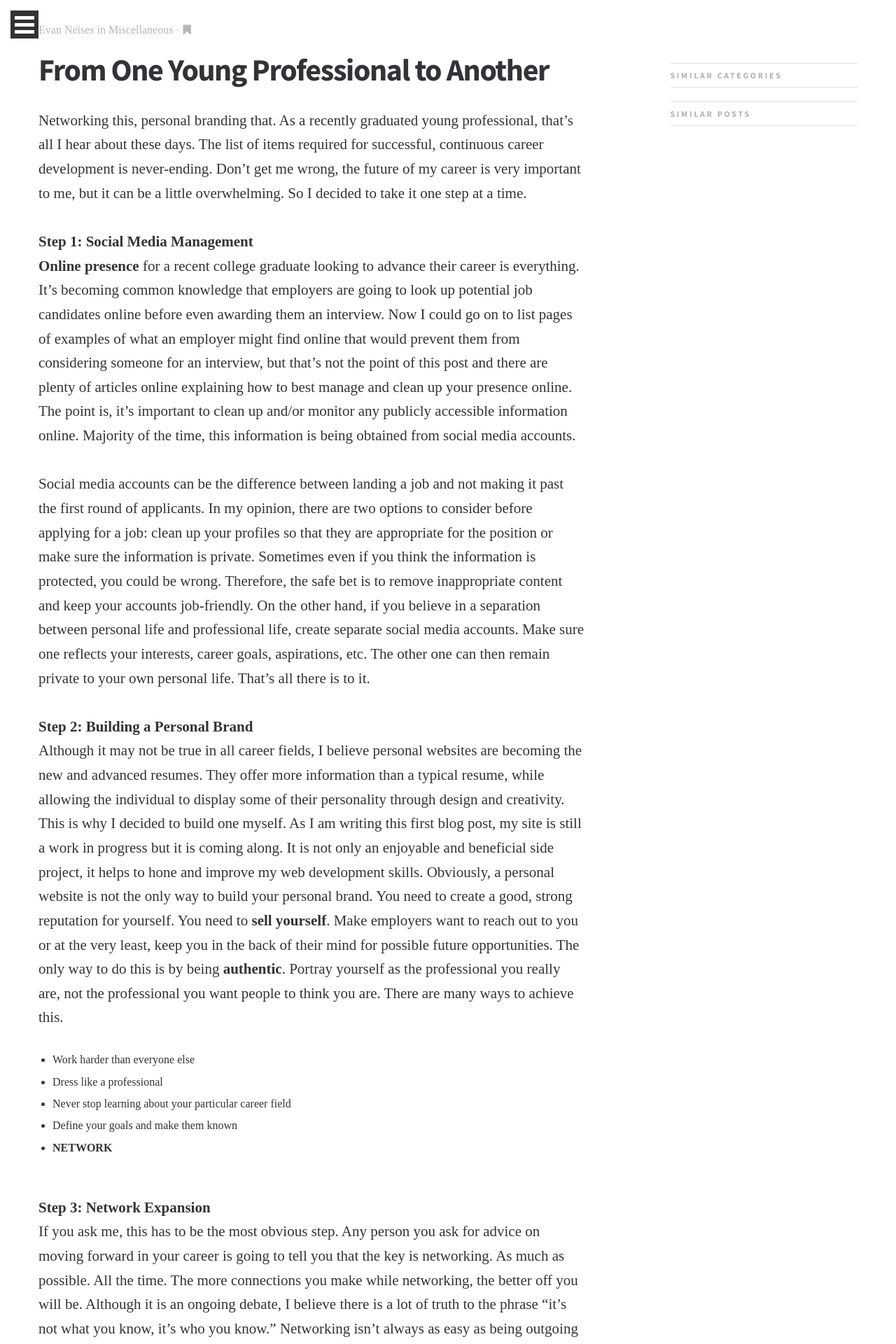
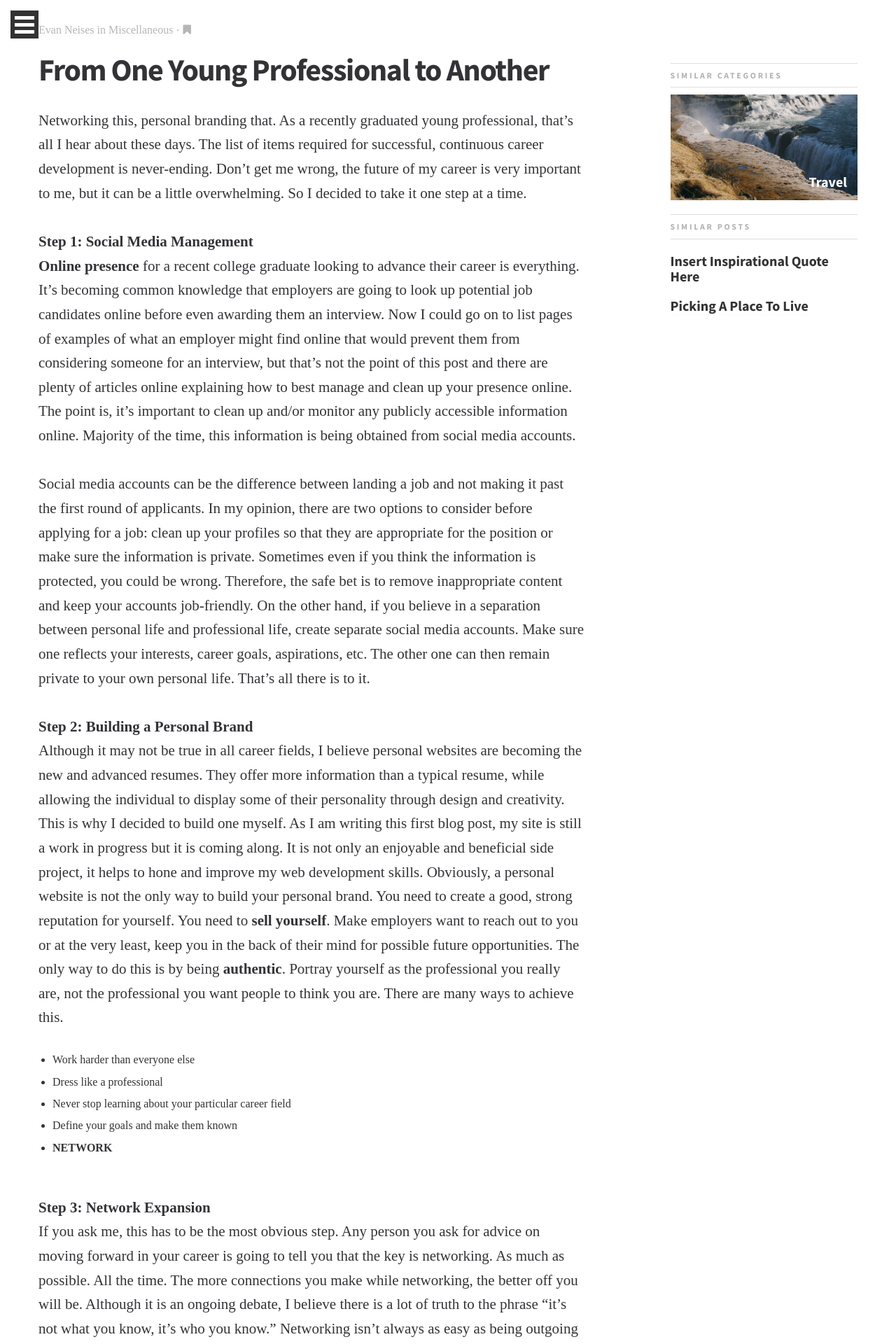
Before and after one commit to EJBlog/EJBlog.github.io, a Jekyll site: the page built from _posts/2015-12-23-from-one-young-professional-to-another.md, in a window 1280 px wide. Shown: the top 1920 px of the page at 70% size. Built offline with Jekyll 4.4.1, drawn with Linux system fonts in a browser that asks for light colours; nearby versions of some CDN libraries; some web fonts are replaced.

Commit message:
Update 2015-12-23-from-one-young-professional-to-another.md

```diff
--- a/_posts/2015-12-23-from-one-young-professional-to-another.md
+++ b/_posts/2015-12-23-from-one-young-professional-to-another.md
@@ -4,9 +4,14 @@ title: "From One Young Professional to Another"
 post_date: "Dec. 23rd, 2015"
 post_author: "Evan Neises"
 post_category: "Miscellaneous"
-related: [
+related_post: [
 	"Picking A Place To Live",
 	"Insert Inspirational Quote Here"
+]
+related_category: [
+	"Travel",
+	"Climbing",
+	"Fitness"
 ]
 ---
 
```
